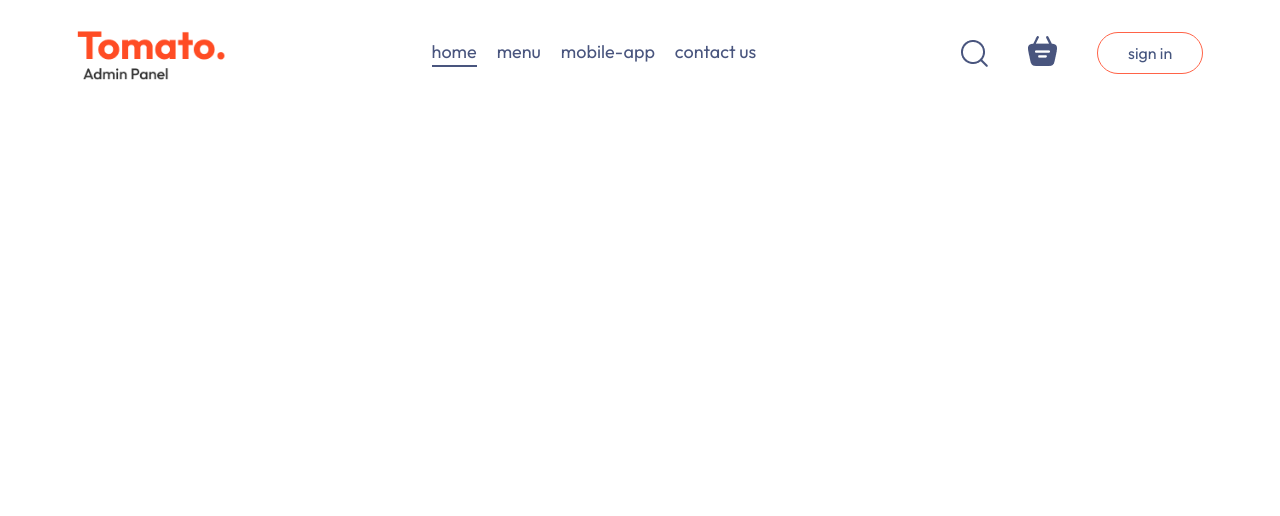
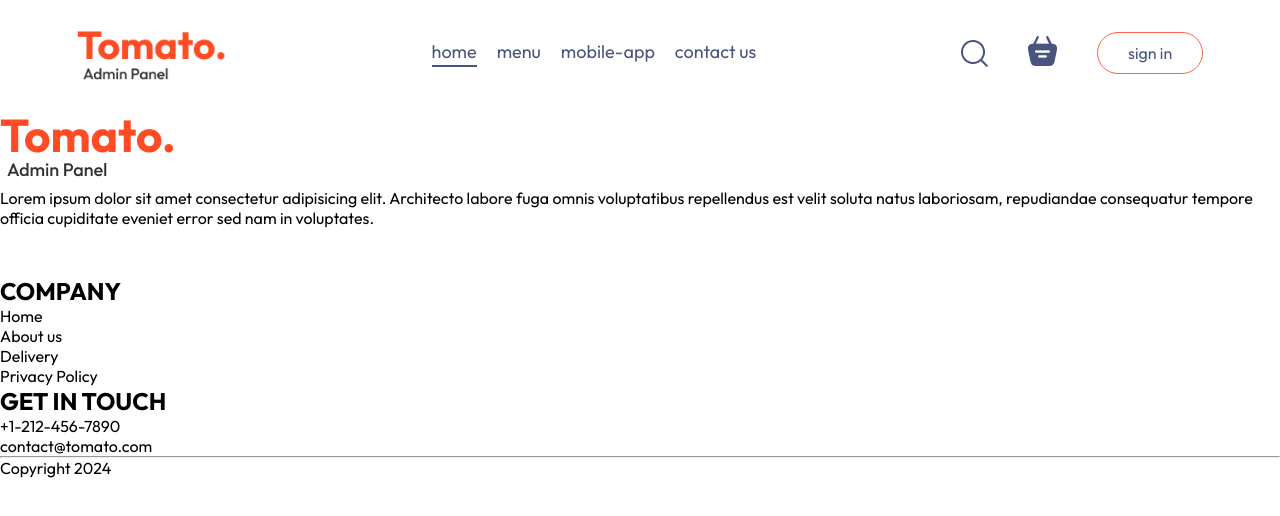
Before and after one commit to TanyaaSrivastava/Tomato, a React (Vite) app: page /order in a window 1280 px wide. Shown: the top 516 px of the page. Built offline with nearby package versions, Linux system fonts and the light colour scheme.

Commit message:
footer started

```diff
--- a/src/App.jsx
+++ b/src/App.jsx
@@ -1,20 +1,25 @@
 import React from 'react'
 import Navbar from './components/Navbar/Navbar'
-import { Route, Routes} from 'react-router-dom'
+import { Route, Routes } from 'react-router-dom'
 import Home from './pages/Home/Home.jsx'
 import Cart from './pages/Cart/Cart.jsx'
 import Placeorder from './pages/PlaceOrder/Placeorder.jsx'
+import Footer from './components/Footer/Footer.jsx'
 
 const App = () => {
   return (
-    <div className='app'>
-      <Navbar/>
-      <Routes>
-        <Route path='/' element={<Home/>} />
-        <Route path='/cart' element={<Cart/>} />
-        <Route path='/order' element={<Placeorder/>} />
-      </Routes>
-    </div>
+    <>
+      <div className='app'>
+        <Navbar />
+        <Routes>
+          <Route path='/' element={<Home />} />
+          <Route path='/cart' element={<Cart />} />
+          <Route path='/order' element={<Placeorder />} />
+        </Routes>
+      </div>
+      <Footer />
+    </>
+
   );
 }
 
--- /dev/null
+++ b/src/components/Footer/Footer.jsx
@@ -0,0 +1,42 @@
+import React from 'react'
+import './Footer.css'
+import { assets } from '../../assets/assets'
+
+const Footer = () => {
+  return (
+    <div className='footer' id='footer'>
+        <div className="footer-content">
+         <div className='footer-content-left'>
+          <img src={assets.logo} alt=""/>
+          <p>Lorem ipsum dolor sit amet consectetur adipisicing elit. Architecto labore fuga omnis voluptatibus repellendus est velit soluta natus laboriosam, repudiandae consequatur tempore officia cupiditate eveniet error sed nam in voluptates.</p>
+          <div className="footer-social-icons">
+            <img src={assets.facebook_icon} alt=""/>
+            <img src={assets.twitter_icon_icon} alt=""/>
+            <img src={assets.linkedin_icon} alt=""/>
+          </div>
+         </div>
+
+      <div className="footer-content-center">
+       <h2>COMPANY</h2>
+       <ul>
+        <li>Home</li>
+        <li>About us</li>
+        <li>Delivery</li>
+        <li>Privacy Policy</li>
+       </ul>
+      </div>
+      <div className="footer-content-right">
+        <h2>GET IN TOUCH</h2>
+        <ul>
+            <li>+1-212-456-7890</li>
+            <li>contact@tomato.com</li>
+        </ul>
+      </div>
+    </div>
+    <hr />
+    <p className="footer-copyright">Copyright 2024 </p>
+    </div>
+  )
+}
+
+export default Footer
```
Also changed, not shown: src/components/Footer/Footer.css (added).
